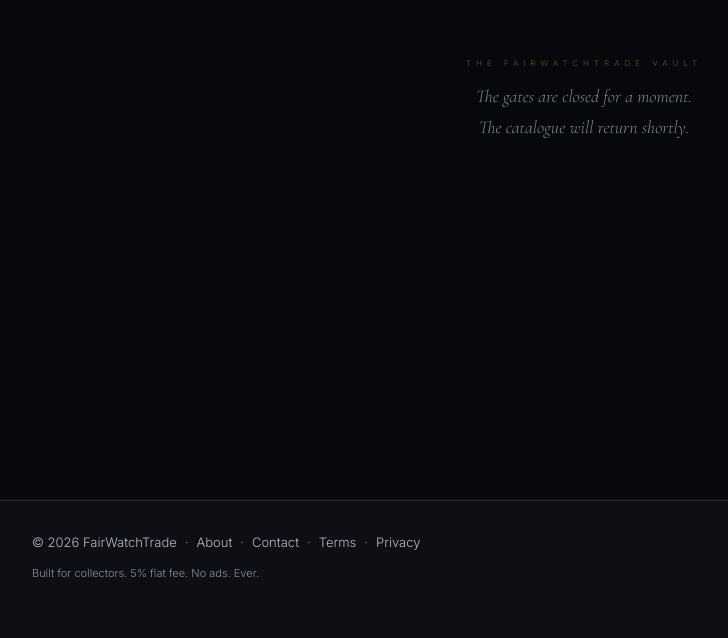
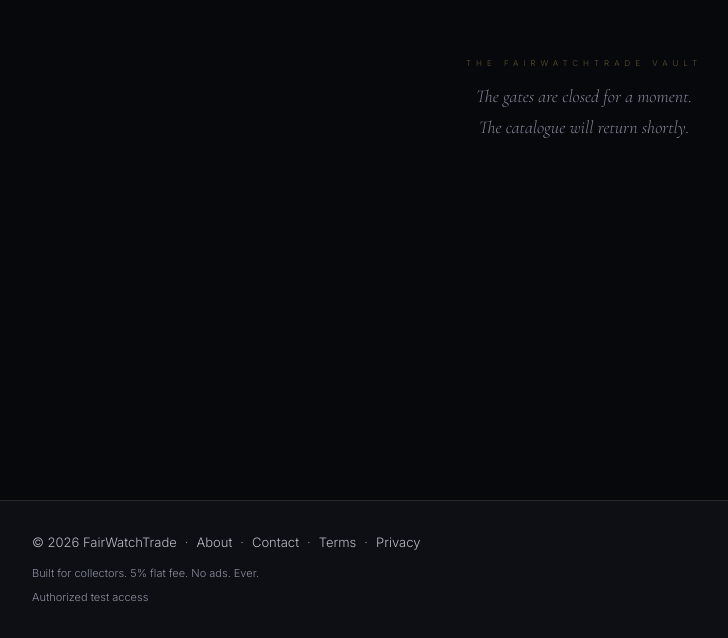
Before and after one commit to fairwatchtrade/fairwatchtrade, a Next.js app: page /vault in a window 1280 px wide. Shown: the part 402-1040 px from the top of the page, without its empty margins (56-784 px from the left). Before the commit the page ends 1015 px from the top, so only its background shows below. Built offline with nearby package versions, Linux system fonts and the light colour scheme; no server answers; the database is empty.

Commit message:
footer: temporary founder session-status line — reuses existing admin-email check, own row beneath the public footer links

```diff
--- a/app/layout.tsx
+++ b/app/layout.tsx
@@ -4,6 +4,11 @@ import NavBar from "@/components/NavBar";
 import SiteFooter from "@/components/SiteFooter";
 import { createClient } from "@/lib/supabase/server";
 import "./globals.css";
+
+// Footer session-status — temporary, founder-only pre-launch tooling.
+// Reuses the exact founder/admin check already established in
+// /admin/vault-review and /admin/auctions — no new auth mechanism.
+const ADMIN_EMAIL = "jmynatt74@gmail.com";
 
 export const metadata: Metadata = {
   title: "FairWatchTrade — Coming Soon",
@@ -20,6 +25,12 @@ export default async function RootLayout({
   // over a notifications hiccup — worst case is simply no bell.
   let authed = false;
   let initialUnreadCount = 0;
+  // Footer session-status state — plumbed alongside the existing auth read
+  // so there is one auth round-trip, not two. isAdmin is a pure string
+  // comparison against user.email and never depends on the profiles query,
+  // so it stays correct even if the display_name lookup below fails.
+  let footerDisplayName: string | null = null;
+  let footerIsAdmin = false;
   try {
     const supabase = await createClient();
     const {
@@ -27,6 +38,20 @@ export default async function RootLayout({
     } = await supabase.auth.getUser();
     authed = !!user;
     if (user) {
+      footerIsAdmin = user.email?.toLowerCase() === ADMIN_EMAIL.toLowerCase();
+      footerDisplayName = user.email ?? null; // baseline fallback per brief
+      try {
+        const { data: profile } = await supabase
+          .from("profiles")
+          .select("display_name")
+          .eq("id", user.id)
+          .maybeSingle();
+        if (profile?.display_name) footerDisplayName = profile.display_name;
+      } catch {
+        // display_name is best-effort only — email fallback already set
+        // above, so a profile-fetch hiccup never breaks the footer status.
+      }
+
       const { count } = await supabase
         .from("notifications")
         .select("*", { count: "exact", head: true })
@@ -35,7 +60,7 @@ export default async function RootLayout({
       initialUnreadCount = count ?? 0;
     }
   } catch {
-    // Fail-safe — no bell rather than a broken layout.
+    // Fail-safe — no bell, no footer status, rather than a broken layout.
   }
 
   return (
@@ -53,7 +78,11 @@ export default async function RootLayout({
           <MarketBar />
         </header>
         {children}
-        <SiteFooter />
+        <SiteFooter
+          authed={authed}
+          displayName={footerDisplayName}
+          isAdmin={footerIsAdmin}
+        />
       </body>
     </html>
   );
--- a/components/SiteFooter.tsx
+++ b/components/SiteFooter.tsx
@@ -4,7 +4,28 @@ import Link from "next/link";
    SITE FOOTER — minimal dark footer, sits below page content in the layout.
    ──────────────────────────────────────────────────────────────────────── */
 
-export default function SiteFooter() {
+export default function SiteFooter({
+  authed,
+  displayName,
+  isAdmin,
+}: {
+  authed: boolean;
+  displayName: string | null;
+  isAdmin: boolean;
+}) {
+  // Temporary founder-only pre-launch tooling — a session-status
+  // indicator, NOT the future public account-navigation UX. Deliberately
+  // kept on its own line beneath the real public footer links, never
+  // mixed in with About/Contact/Terms/Privacy — public nav and founder
+  // auth-status are two different things, not one list.
+  const name = displayName ?? "your account";
+  const statusLabel = !authed
+    ? "Authorized test access"
+    : isAdmin
+      ? `Signed in: ${name} · Admin`
+      : `Signed in: ${name}`;
+  const statusHref = !authed ? "/login" : isAdmin ? "/admin" : "/account";
+
   return (
     <footer className="border-t border-white/10 bg-[#0D0F14]">
       <div className="mx-auto max-w-6xl px-4 py-8 sm:px-6">
@@ -33,6 +54,14 @@ export default function SiteFooter() {
         <p className="mt-3 text-[11px] text-[#8A8F9E]">
           Built for collectors. 5% flat fee. No ads. Ever.
         </p>
+        <p className="mt-2 text-[11px] text-[#8A8F9E]">
+          <Link
+            href={statusHref}
+            className="transition-colors hover:text-[#E8E4DC]"
+          >
+            {statusLabel}
+          </Link>
+        </p>
       </div>
     </footer>
   );
```
